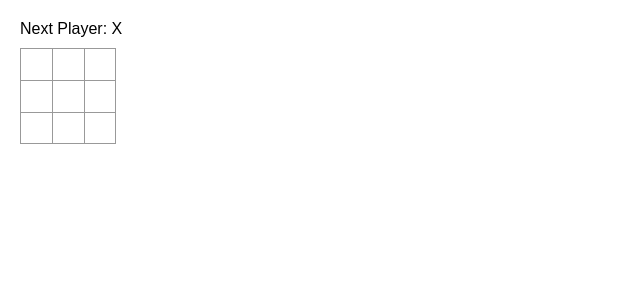
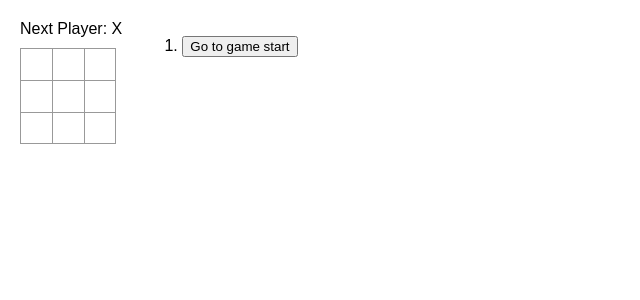
Before and after one commit to ArchitAdh/tic-tac-toe-react, a React (Create React App) app: page / in a window 1280 px wide. Shown: the top 300 px of the page, without its empty margins (0-640 px from the left). Built offline with nearby package versions, Linux system fonts and the light colour scheme.

Commit message:
feat: add history functionality

```diff
--- a/src/App.js
+++ b/src/App.js
@@ -8,9 +8,7 @@
   );
 };
 
-export default function Board() {
-  const [xIsNext, setXIsNext] = useState(true);
-  const [squares, setSquares] = useState(Array(9).fill(null));
+function Board({ xIsNext, squares, onPlay }) {
   const winner = calculateWinner(squares);
   let status;
   winner
@@ -21,8 +19,7 @@
     if (squares[i] || calculateWinner(squares)) return;
     const nextSquares = squares.slice();
     xIsNext ? (nextSquares[i] = "X") : (nextSquares[i] = "O");
-    setSquares(nextSquares);
-    setXIsNext(!xIsNext);
+    onPlay(nextSquares);
   };
 
   return (
@@ -47,6 +44,48 @@
   );
 }
 
+export default function Game() {
+  const [history, setHistory] = useState([Array(9).fill(null)]);
+  const [currentMove, setCurrentMove] = useState(0);
+  const xIsNext = currentMove % 2 === 0;
+  const currentSquares = history[currentMove];
+
+  function handlePlay(nextSquares) {
+    const nextHistory = [...history.slice(0, currentMove + 1), nextSquares];
+    setHistory(nextHistory);
+    setCurrentMove(nextHistory.length - 1);
+    // setHistory([...history, nextSquares]);
+  }
+
+  function jumpTo(nextMove) {
+    setCurrentMove(nextMove);
+  }
+
+  const moves = history.map((squares, move) => {
+    let description;
+    move > 0
+      ? (description = `Go to move # ${move}`)
+      : (description = "Go to game start");
+
+    return (
+      <li key={move}>
+        <button onClick={() => jumpTo(move)}>{description}</button>
+      </li>
+    );
+  });
+
+  return (
+    <div className="game">
+      <div className="game-board">
+        <Board xIsNext={xIsNext} squares={currentSquares} onPlay={handlePlay} />
+      </div>
+      <div className="game-info">
+        <ol>{moves}</ol>
+      </div>
+    </div>
+  );
+}
+
 function calculateWinner(squares) {
   const lines = [
     [0, 1, 2],
```
